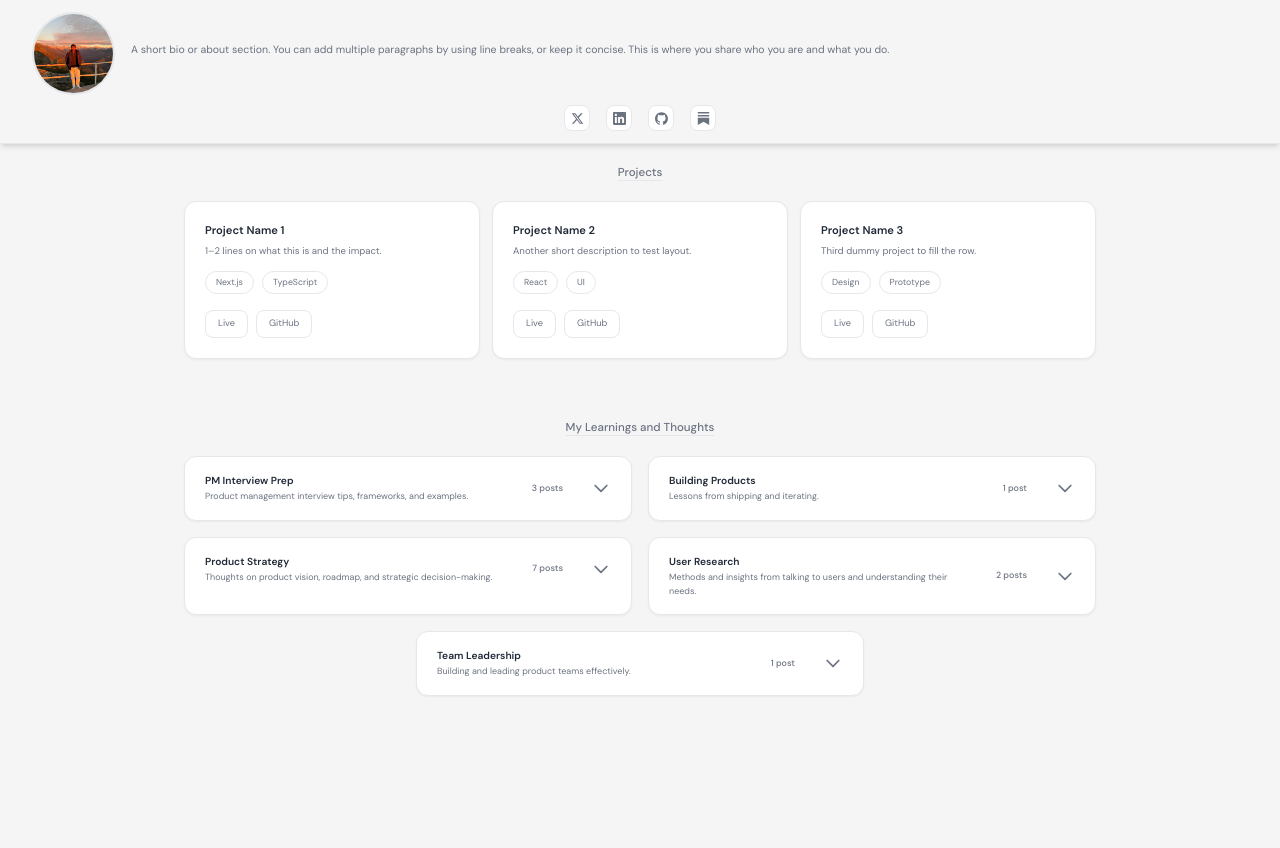
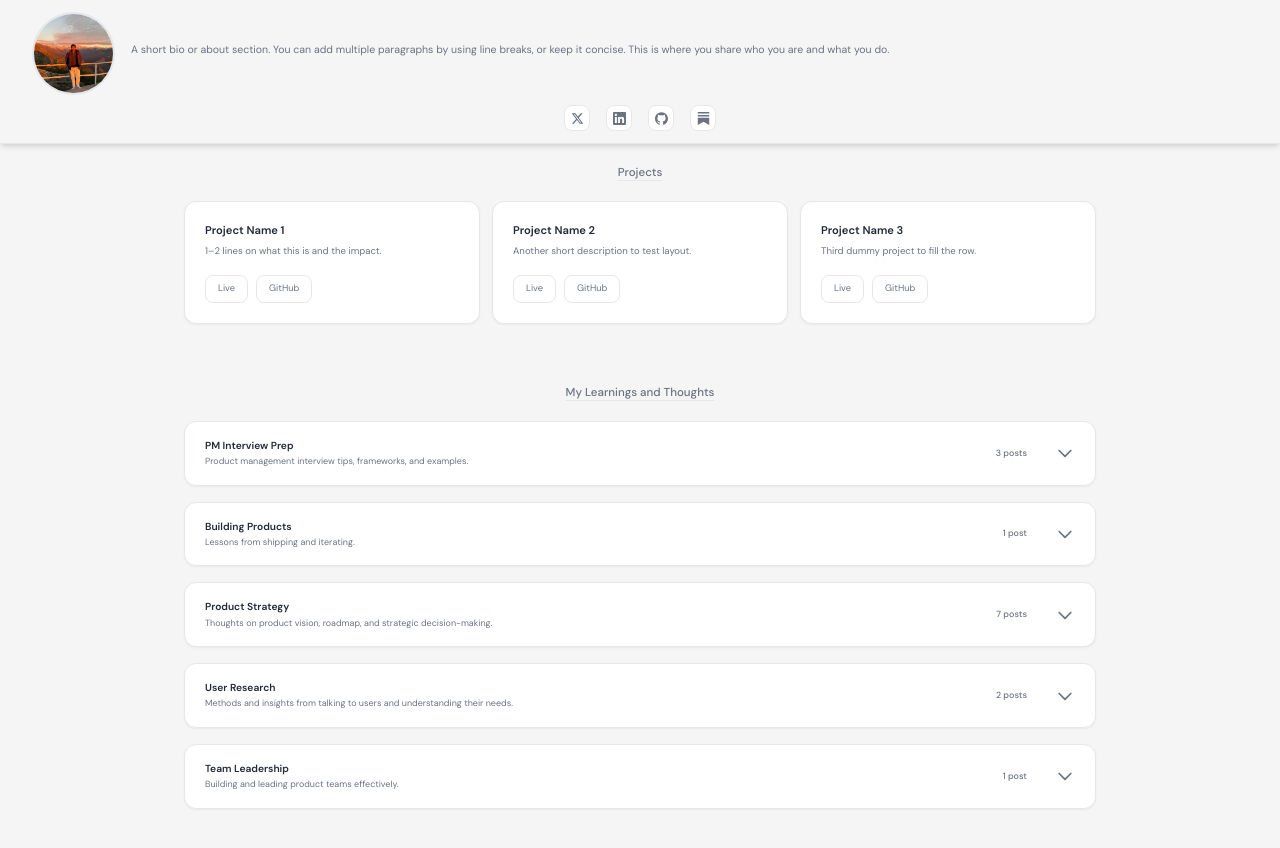
Before and after one commit to swa311096/portfolio, a Next.js app: page / in a window 1280 px wide. Before the commit the page ends 800 px from the top, so only its background shows below. Built offline with nearby package versions, Linux system fonts and the light colour scheme.

Commit message:
My Learnings: single-column collapsible buckets; remove project tags

```diff
--- a/src/components/CategoryBuckets.tsx
+++ b/src/components/CategoryBuckets.tsx
@@ -1,6 +1,6 @@
 "use client";
 
-import { Fragment, useState } from "react";
+import { useState } from "react";
 import type { Category, SubstackPost } from "@/lib/config";
 
 function PostCard({ post }: { post: SubstackPost }) {
@@ -46,14 +46,17 @@ function BucketCard({
   const count = category.posts.length;
 
   return (
-    <div className="w-full overflow-hidden rounded-xl border border-[var(--border)] bg-[var(--card-bg)] shadow-sm transition hover:shadow-md">
+    <div
+      className="w-full overflow-hidden rounded-xl border border-[var(--border)] bg-[var(--card-bg)] shadow-sm transition hover:shadow-md"
+      id={`bucket-${category.id}`}
+    >
       <button
         type="button"
         onClick={onToggle}
         className="flex w-full items-center justify-between gap-4 px-5 py-4 text-left transition hover:bg-[var(--background)]/50"
         aria-expanded={isOpen}
         aria-controls={`posts-${category.id}`}
-        id={`bucket-${category.id}`}
+        id={`bucket-${category.id}-header`}
       >
         <div className="min-w-0 flex-1">
           <h2 className="text-[0.64rem] font-semibold text-[var(--foreground)]">
@@ -88,7 +91,7 @@ function BucketCard({
       <div
         id={`posts-${category.id}`}
         role="region"
-        aria-labelledby={`bucket-${category.id}`}
+        aria-labelledby={`bucket-${category.id}-header`}
         className={`border-t border-[var(--border)] bg-[var(--background)]/30 transition-all ${
           isOpen ? "block" : "hidden"
         }`}
@@ -105,7 +108,6 @@ function BucketCard({
 
 export function CategoryBuckets({ categories }: { categories: Category[] }) {
   const [openId, setOpenId] = useState<string | null>(null);
-  const isOddCount = categories.length % 2 !== 0;
 
   const handleToggle = (id: string) => {
     setOpenId((prev) => (prev === id ? null : id));
@@ -119,33 +121,15 @@ export function CategoryBuckets({ categories }: { categories: Category[] }) {
       <h2 className="mb-5 text-center text-[0.72rem] font-medium text-[var(--muted)] underline decoration-[var(--border)] underline-offset-4">
         My Learnings and Thoughts
       </h2>
-      <div className="grid gap-4 sm:grid-cols-2">
-        {categories.map((category, index) => {
-          const isLast = index === categories.length - 1;
-          const isCenterLast = isLast && isOddCount;
-          const bucketCard = (
-            <BucketCard
-              category={category}
-              isOpen={openId === category.id}
-              onToggle={() => handleToggle(category.id)}
-            />
-          );
-          if (isCenterLast) {
-            return (
-              <div
-                key={category.id}
-                className="flex justify-center sm:col-span-2"
-              >
-                <div className="w-full max-w-md">{bucketCard}</div>
-              </div>
-            );
-          }
-          return (
-            <Fragment key={category.id}>
-              {bucketCard}
-            </Fragment>
-          );
-        })}
+      <div className="flex flex-col gap-4">
+        {categories.map((category) => (
+          <BucketCard
+            key={category.id}
+            category={category}
+            isOpen={openId === category.id}
+            onToggle={() => handleToggle(category.id)}
+          />
+        ))}
       </div>
     </section>
   );
--- a/src/components/ProjectsSection.tsx
+++ b/src/components/ProjectsSection.tsx
@@ -17,19 +17,6 @@ function ProjectCard({ project }: { project: Project }) {
           ) : null}
         </div>
       </div>
-
-      {project.tags?.length ? (
-        <div className="mt-3 flex flex-wrap gap-2">
-          {project.tags.map((t) => (
-            <span
-              key={t}
-              className="rounded-full border border-[var(--border)] bg-[var(--background)]/30 px-2.5 py-1 text-[0.55rem] text-[var(--muted)]"
-            >
-              {t}
-            </span>
-          ))}
-        </div>
-      ) : null}
 
       {project.links?.length ? (
         <div className="mt-4 flex flex-wrap gap-2">
```
